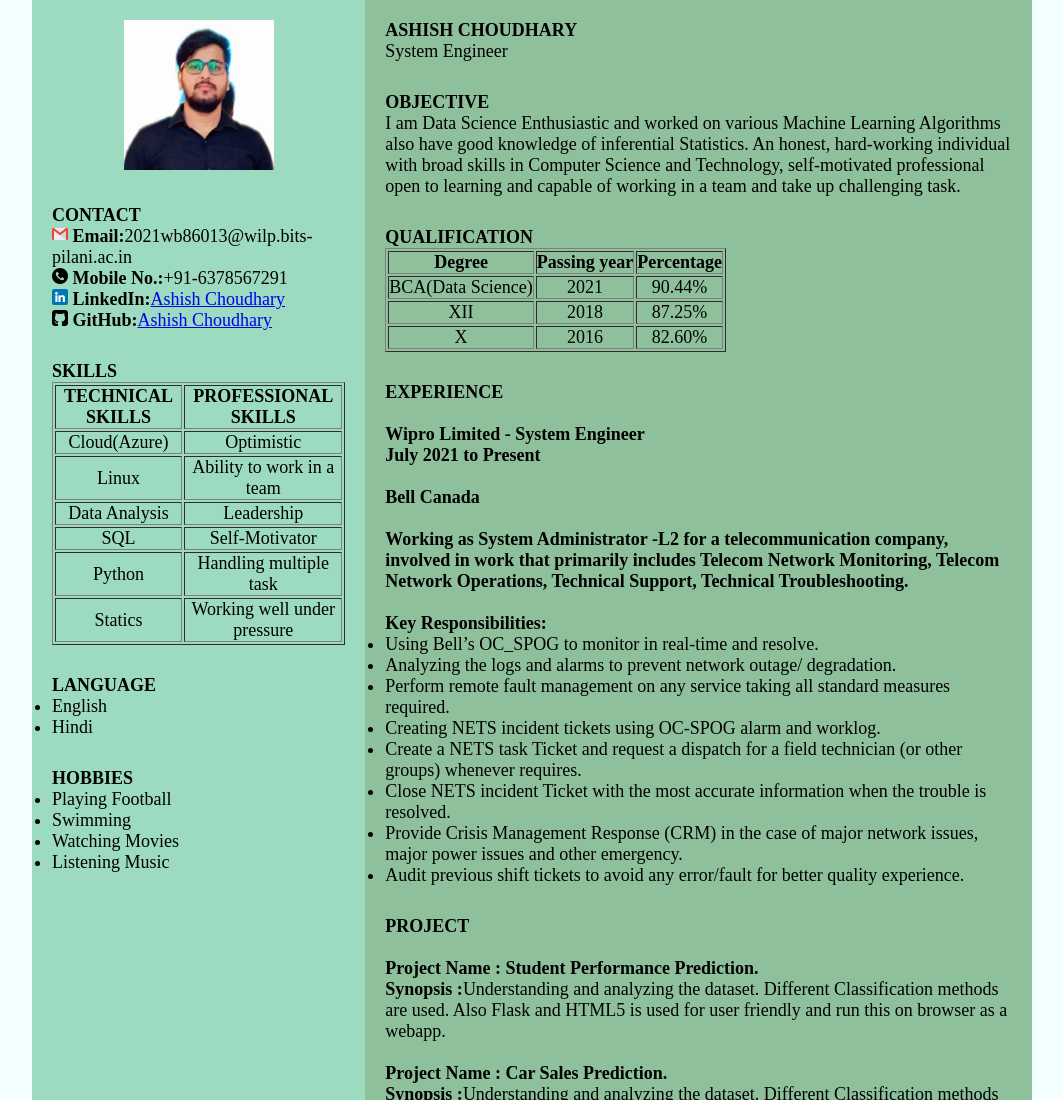
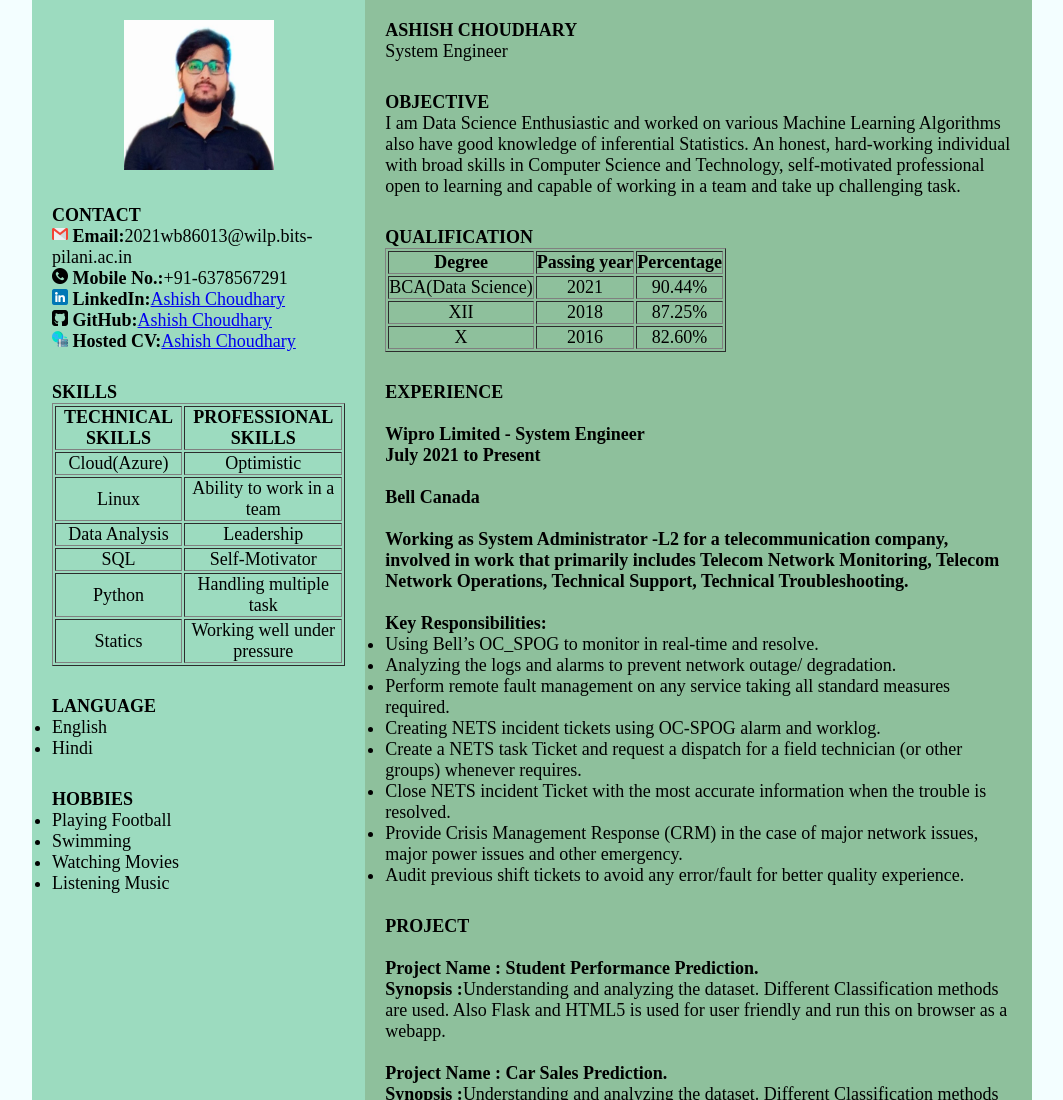
Before and after one commit to Ashish-Choudhary-12/Resume, a plain HTML site: page index.html in a window 1280 px wide. Shown: the top 1100 px of the page, without its empty margins (108-1171 px from the left). Drawn offline with Linux system fonts and the light colour scheme.

Commit message:
Update index.html

```diff
--- a/index.html
+++ b/index.html
@@ -38,6 +38,10 @@
 				<p>
 					<img src="github-sign.png" style="width:16px; height:16px;">
 					<b>GitHub:</b><a href="https://github.com/Ashish-Choudhary-12">Ashish Choudhary</a>
+				</p>
+				<p>
+					<img src="hosting.png" style="width:16px; height:16px;">
+					<b>Hosted CV:</b><a href="https://ashish-choudhary-12.github.io/Resume/">Ashish Choudhary</a>
 				</p>
 
 			</div>
```
